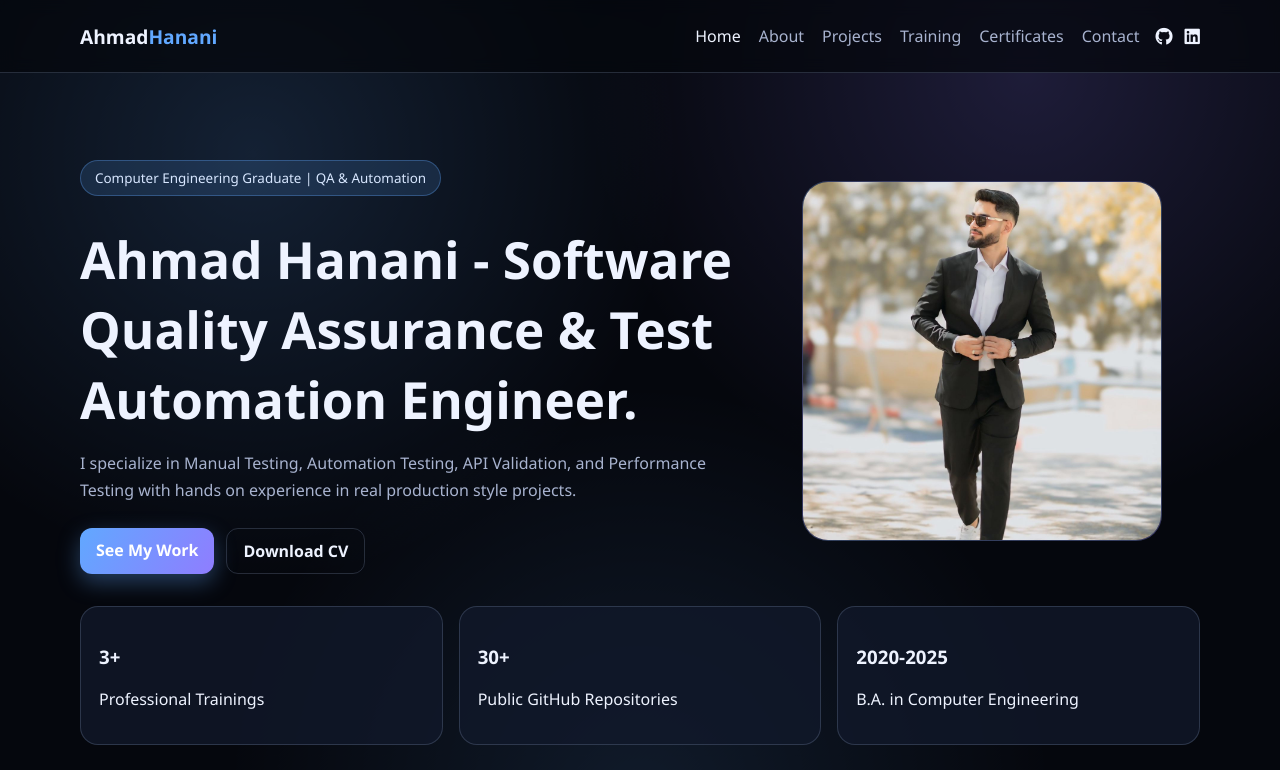
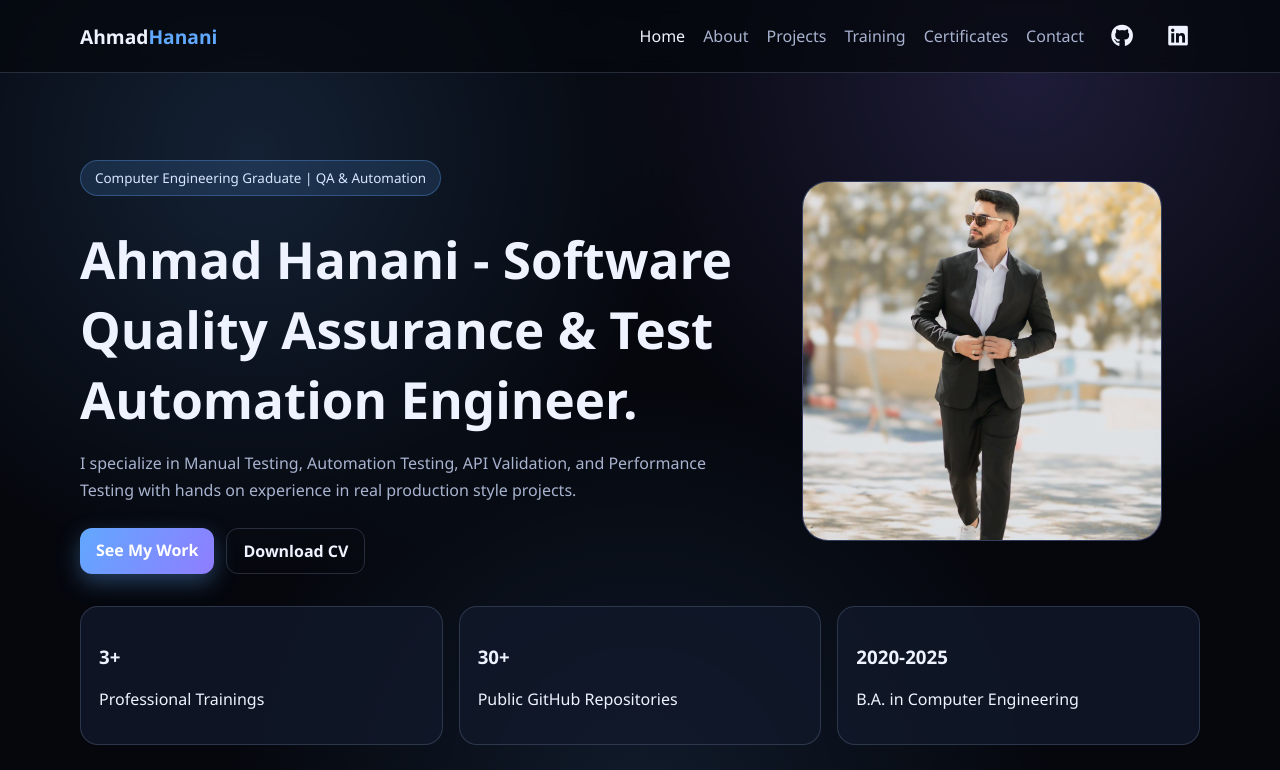
Before and after one commit to Ahmad-hanani22/ahmad-portfolio, a plain HTML site: page index.html in a window 1280 px wide. Shown: the top 770 px of the page. Drawn offline with Linux system fonts and the light colour scheme.

Commit message:
solve icon size

```diff
--- a/style.css
+++ b/style.css
@@ -390,12 +390,24 @@ h2 {
 .nav-social a {
   color: var(--text);
   text-decoration: none;
-  font-size: 1.1rem;
-  transition: color 0.25s ease, transform 0.25s ease;
+  font-size: 1.4rem; /* larger, consistent icon size */
+  display: inline-flex;
+  align-items: center;
+  justify-content: center;
+  width: 44px;
+  height: 44px;
+  border-radius: 8px;
+  transition: color 0.25s ease, transform 0.25s ease, background 0.25s ease;
+}
+
+.nav-social a i {
+  font-size: 1.4rem; /* ensure the <i> icon matches container size */
+  line-height: 1;
 }
 
 .nav-social a:hover {
   color: var(--primary);
+  background: rgba(97, 168, 255, 0.08);
   transform: translateY(-2px);
 }
 
```
